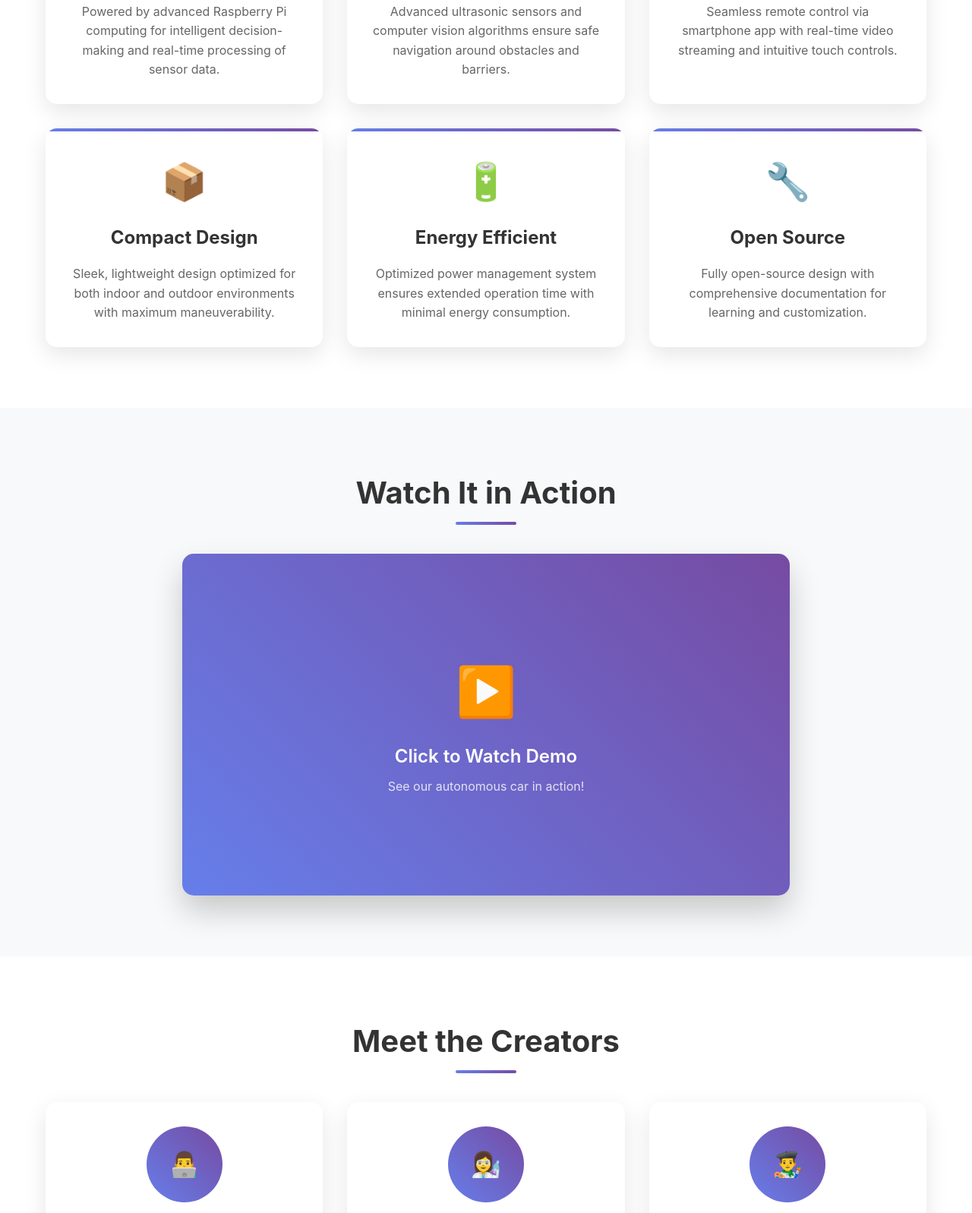
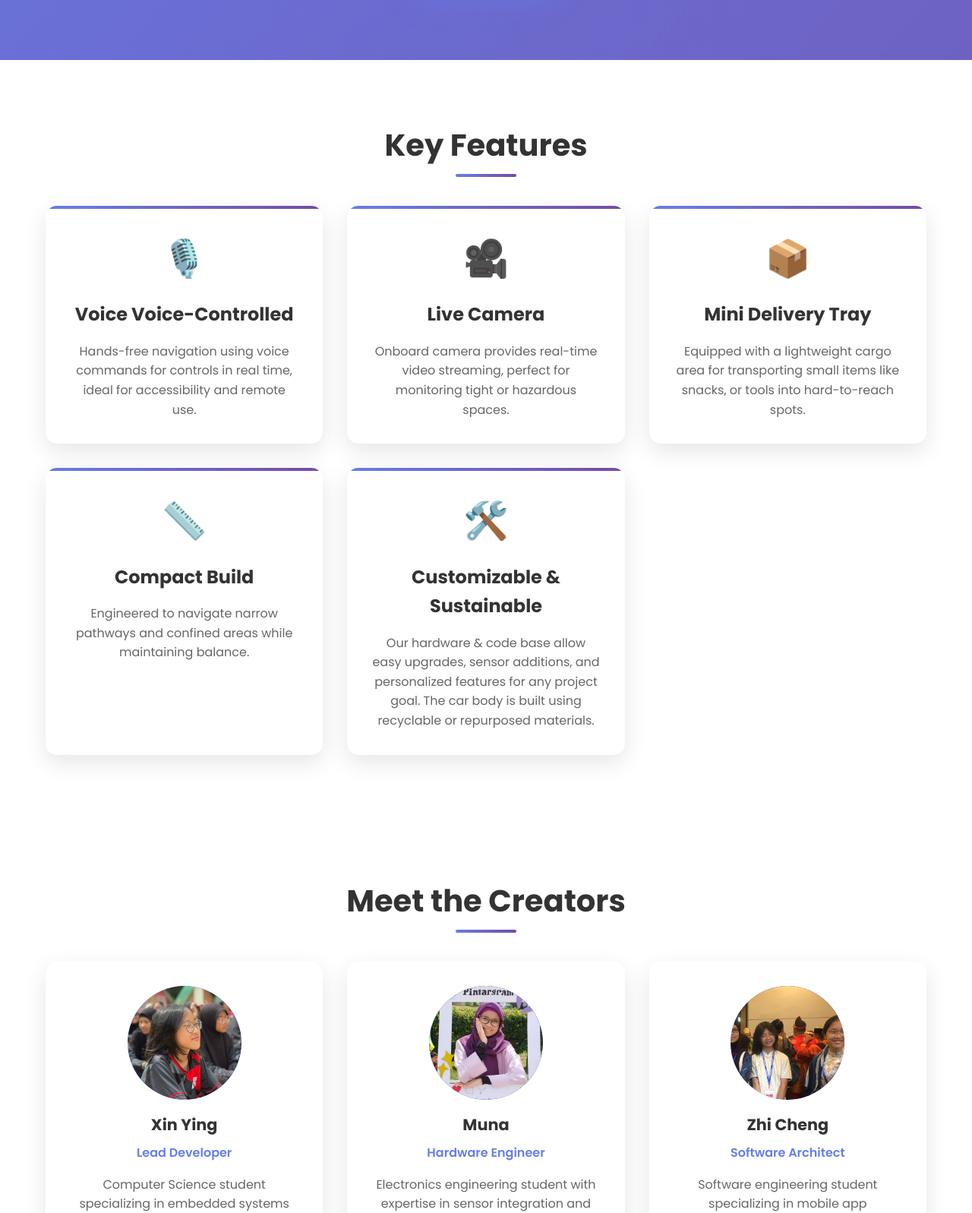
Before and after one commit to Violetz12/Reaction-Timer-, a plain HTML site: page index.html in a window 1280 px wide. Shown: the part 1203-2800 px from the top of the page at 76% size. Drawn offline with Linux system fonts and the light colour scheme.

Commit message:
FInished?

```diff
--- a/index.html
+++ b/index.html
@@ -5,6 +5,11 @@
     <meta charset="UTF-8">
     <meta name="viewport" content="width=device-width, initial-scale=1.0">
     <title>RaspberryPi Car - Autonomous Vehicle Prototype</title>
+    <link rel="preconnect" href="https://fonts.googleapis.com">
+    <link rel="preconnect" href="https://fonts.gstatic.com" crossorigin>
+    <link
+        href="https://fonts.googleapis.com/css2?family=Poppins:ital,wght@0,100;0,200;0,300;0,400;0,500;0,600;0,700;0,800;0,900;1,100;1,200;1,300;1,400;1,500;1,600;1,700;1,800;1,900&display=swap"
+        rel="stylesheet">
     <style>
         * {
             margin: 0;
@@ -13,7 +18,7 @@
         }
 
         body {
-            font-family: 'Inter', -apple-system, BlinkMacSystemFont, sans-serif;
+            font-family: 'Poppins', sans-serif;
             background: linear-gradient(135deg, #667eea 0%, #764ba2 100%);
             color: #333;
             line-height: 1.6;
@@ -26,7 +31,6 @@
             padding: 0 20px;
         }
 
-        /* Navigation */
         nav {
             position: fixed;
             top: 0;
@@ -93,7 +97,6 @@
             width: 100%;
         }
 
-        /* Hero Section */
         .hero {
             min-height: 100vh;
             display: flex;
@@ -122,25 +125,27 @@
         }
 
         .hero h1 {
-            font-size: 4rem;
+            font-size: 3rem;
             font-weight: 800;
             margin-bottom: 1rem;
             color: white;
             text-shadow: 2px 2px 4px rgba(0, 0, 0, 0.3);
+            width: 100%;
         }
+
+
 
         .hero p {
             font-size: 1.3rem;
             margin-bottom: 2rem;
             color: rgba(255, 255, 255, 0.9);
-            max-width: 600px;
             margin-left: auto;
             margin-right: auto;
         }
 
-        .car-image {
-            width: 400px;
-            height: 300px;
+
+        .car-image img {
+            width: 80%;
             background: linear-gradient(45deg, #ff6b6b, #4ecdc4);
             border-radius: 20px;
             margin: 2rem auto;
@@ -177,7 +182,6 @@
             box-shadow: 0 15px 40px rgba(102, 126, 234, 0.4);
         }
 
-        /* Sections */
         section {
             padding: 5rem 0;
             position: relative;
@@ -212,7 +216,6 @@
             border-radius: 2px;
         }
 
-        /* Features Grid */
         .features-grid {
             display: grid;
             grid-template-columns: repeat(auto-fit, minmax(300px, 1fr));
@@ -289,7 +292,6 @@
             transform: scale(1.02);
         }
 
-        /* About Section */
         .creators-grid {
             display: grid;
             grid-template-columns: repeat(auto-fit, minmax(250px, 1fr));
@@ -312,17 +314,27 @@
         }
 
         .creator-photo {
-            width: 100px;
-            height: 100px;
+            width: 150px !important;
+            height: 150px !important;
             border-radius: 50%;
+            overflow: hidden;
             background: linear-gradient(45deg, #667eea, #764ba2);
             margin: 0 auto 1rem;
             display: flex;
             align-items: center;
             justify-content: center;
-            font-size: 2rem;
-            color: white;
+            flex-shrink: 0;
         }
+
+        .creator-photo img {
+            width: 100% !important;
+            height: 100% !important;
+            object-fit: cover;
+            display: block;
+            border-radius: 50%;
+        }
+
+
 
         .creator-card h4 {
             font-size: 1.3rem;
@@ -466,11 +478,10 @@
 <body>
     <nav id="navbar">
         <div class="nav-container">
-            <a href="#home" class="logo">🚗 RaspberryPi Car</a>
+            <a href="#home" class="logo">La Lagendaria</a>
             <ul class="nav-links">
                 <li><a href="#home">Home</a></li>
                 <li><a href="#features">Features</a></li>
-                <li><a href="#demo">Demo</a></li>
                 <li><a href="#about">About</a></li>
             </ul>
         </div>
@@ -479,13 +490,16 @@
     <section id="home" class="hero">
         <div class="container">
             <div class="hero-content">
-                <h1>Autonomous RaspberryPi Car</h1>
-                <p>Experience the future of autonomous vehicles with our innovative Raspberry Pi-powered prototype
-                    featuring advanced obstacle detection and smartphone control.</p>
+                <h1>Voice-Controlled Raspberry Pi Car with Camera</h1>
+                <p>Designed for smart exploration and delivery, this voice-automated Raspberry Pi vehicle can navigate
+                    narrow spaces and stream real-time visuals. It's the perfect prototype for safe, efficient, and fun
+                    robotics in compact environments.</p>
+
 
                 <div class="car-image" onclick="scrollToSection('demo')">
-                    🚗
+                    <img src="Car.jpg" alt="Raspberry Pi Car">
                 </div>
+
 
                 <a href="#features" class="cta-button">Explore Features</a>
             </div>
@@ -497,81 +511,67 @@
             <h2 class="section-title">Key Features</h2>
             <div class="features-grid">
                 <div class="feature-card fade-in">
-                    <div class="feature-icon">🧠</div>
-                    <h3>Raspberry Pi Controlled</h3>
-                    <p>Powered by advanced Raspberry Pi computing for intelligent decision-making and real-time
-                        processing of sensor data.</p>
+                    <div class="feature-icon">🎙️</div>
+                    <h3>Voice Voice-Controlled</h3>
+                    <p>Hands-free navigation using voice commands for controls in real time, ideal for
+                        accessibility and remote use.</p>
                 </div>
                 <div class="feature-card fade-in">
-                    <div class="feature-icon">🛡️</div>
-                    <h3>Obstacle Detection</h3>
-                    <p>Advanced ultrasonic sensors and computer vision algorithms ensure safe navigation around
-                        obstacles and barriers.</p>
-                </div>
-                <div class="feature-card fade-in">
-                    <div class="feature-icon">📱</div>
-                    <h3>Smartphone Control</h3>
-                    <p>Seamless remote control via smartphone app with real-time video streaming and intuitive touch
-                        controls.</p>
+                    <div class="feature-icon">🎥</div>
+                    <h3>Live Camera</h3>
+                    <p>Onboard camera provides real-time video streaming, perfect for monitoring tight or hazardous
+                        spaces.</p>
                 </div>
                 <div class="feature-card fade-in">
                     <div class="feature-icon">📦</div>
-                    <h3>Compact Design</h3>
-                    <p>Sleek, lightweight design optimized for both indoor and outdoor environments with maximum
-                        maneuverability.</p>
+                    <h3>Mini Delivery Tray</h3>
+                    <p>Equipped with a lightweight cargo area for transporting small items like snacks, or tools
+                        into hard-to-reach spots.</p>
                 </div>
                 <div class="feature-card fade-in">
-                    <div class="feature-icon">🔋</div>
-                    <h3>Energy Efficient</h3>
-                    <p>Optimized power management system ensures extended operation time with minimal energy
-                        consumption.</p>
+                    <div class="feature-icon">📏</div>
+                    <h3>Compact Build</h3>
+                    <p>Engineered to navigate narrow pathways and confined areas while maintaining balance.</p>
                 </div>
                 <div class="feature-card fade-in">
-                    <div class="feature-icon">🔧</div>
-                    <h3>Open Source</h3>
-                    <p>Fully open-source design with comprehensive documentation for learning and customization.</p>
+                    <div class="feature-icon">🛠️</div>
+                    <h3>Customizable & Sustainable</h3>
+                    <p>Our hardware & code base allow easy upgrades, sensor additions, and personalized
+                        features for any project goal. The car body is built using recyclable or repurposed
+                        materials.</p>
                 </div>
             </div>
         </div>
     </section>
 
-    <section id="demo" class="section-gray">
-        <div class="container">
-            <h2 class="section-title">Watch It in Action</h2>
-            <div class="video-container">
-                <div class="video-placeholder" onclick="openVideo()">
-                    <div style="text-align: center;">
-                        <div style="font-size: 4rem; margin-bottom: 1rem;">▶️</div>
-                        <div style="font-size: 1.5rem; font-weight: 600;">Click to Watch Demo</div>
-                        <div style="font-size: 1rem; opacity: 0.8; margin-top: 0.5rem;">See our autonomous car in
-                            action!</div>
-                    </div>
-                </div>
-            </div>
-        </div>
-    </section>
 
     <section id="about" class="section-white">
         <div class="container">
             <h2 class="section-title">Meet the Creators</h2>
             <div class="creators-grid">
                 <div class="creator-card fade-in">
-                    <div class="creator-photo">👨‍💻</div>
-                    <h4>Alex Johnson</h4>
+                    <div class="creator-photo">
+                        <img src="CANDY!!.jpg" alt="Xin Ying">
+                    </div>
+                    <h4>Xin Ying</h4>
                     <div class="creator-role">Lead Developer</div>
                     <p class="creator-bio">Computer Science student specializing in embedded systems and IoT
                         development. Passionate about autonomous vehicles and AI.</p>
                 </div>
                 <div class="creator-card fade-in">
-                    <div class="creator-photo">👩‍🔬</div>
-                    <h4>Sarah Chen</h4>
+                    <div class="creator-photo">
+                        <img src="Muna.jpg" alt="Muna">
+                    </div>
+                    <h4>Muna</h4>
                     <div class="creator-role">Hardware Engineer</div>
                     <p class="creator-bio">Electronics engineering student with expertise in sensor integration and
                         circuit design. Focused on robotics and automation.</p>
                 </div>
                 <div class="creator-card fade-in">
-                    <div class="creator-photo">👨‍🎨</div>
-                    <h4>Mike Rodriguez</h4>
+                    <div class="creator-photo">
+                        <img src="Zhi Cheng.jpg" alt="Zhi Cheng">
+                    </div>
+                    <h4>Zhi Cheng</h4>
                     <div class="creator-role">Software Architect</div>
                     <p class="creator-bio">Software engineering student specializing in mobile app development and
                         real-time systems. Enthusiast of innovative UI/UX design.</p>
```
Also changed, not shown: CANDY!!.jpg (added), Car.jpg (added), Muna.jpg (added), Zhi Cheng.jpg (added).
